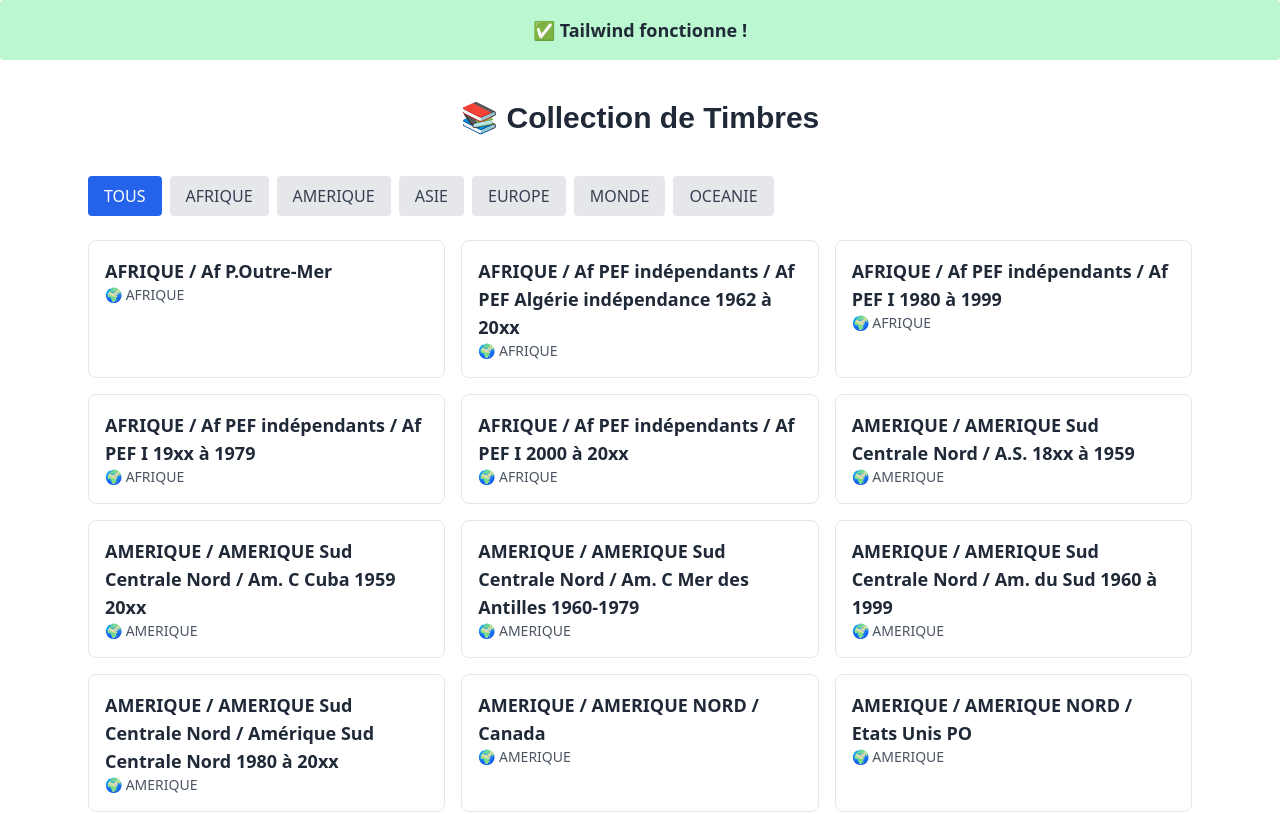
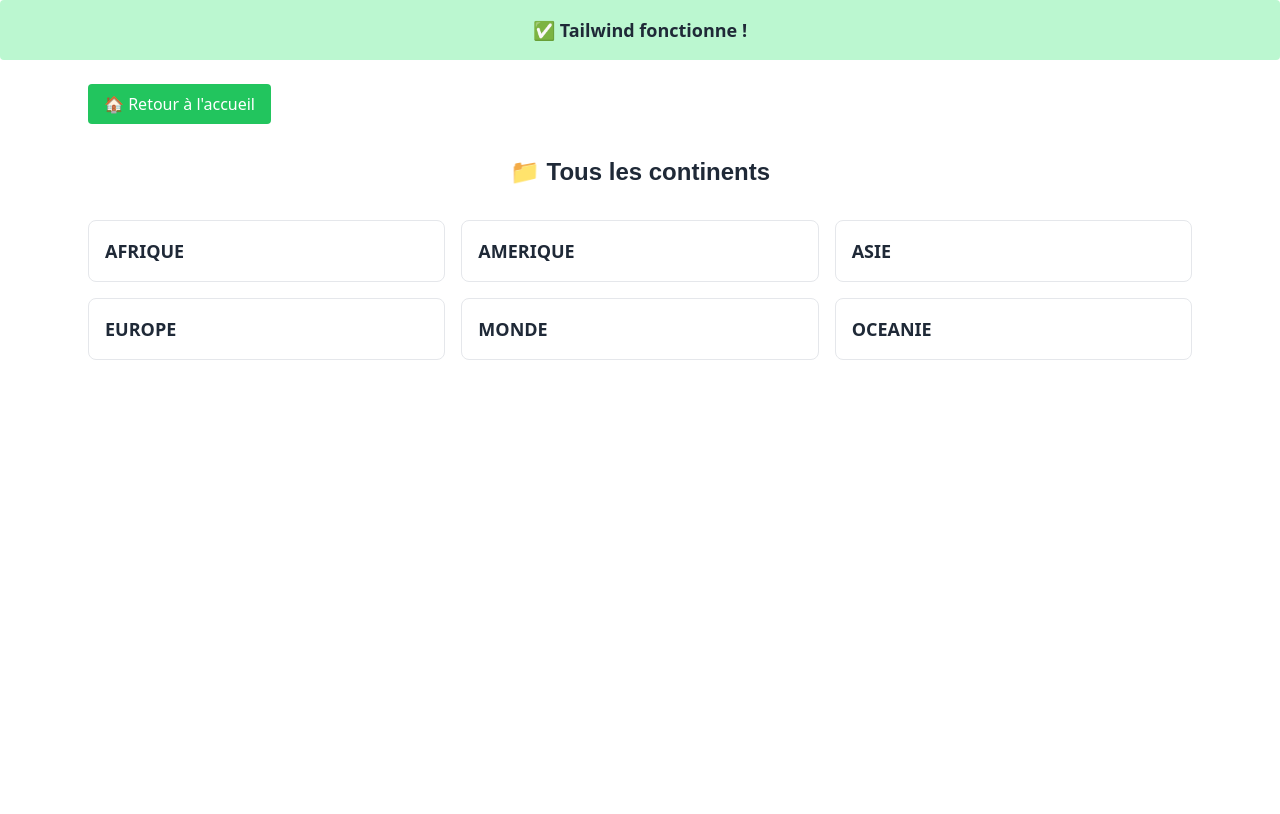
Before and after one commit to TYK-17/Collection-Timbres, a React (Create React App) app: page /collection in a window 1280 px wide. Shown: the top 814 px of the page. Built offline with nearby package versions, Linux system fonts and the light colour scheme.

Commit message:
fix CollectionPage.jsx

```diff
--- a/src/App.jsx
+++ b/src/App.jsx
@@ -12,7 +12,7 @@ export default function App() {
       <Router>
         <Routes>
           <Route path="/" element={<LandingPage />} />
-          <Route path="/collection" element={<CollectionPage />} />
+          <Route path="/collection/*" element={<CollectionPage />} />
           <Route path="/album/:albumId" element={<TimbresPage />} />
         </Routes>
       </Router>
--- a/src/pages/CollectionPage.jsx
+++ b/src/pages/CollectionPage.jsx
@@ -1,97 +1,134 @@
 import React, { useEffect, useState } from "react";
-import { Link } from "react-router-dom";
+import { useLocation, Link, useNavigate } from "react-router-dom";
 
-const continents = [
-  "TOUS",
-  "AFRIQUE",
-  "AMERIQUE",
-  "ASIE",
-  "EUROPE",
-  "MONDE",
-  "OCEANIE",
-];
+function parsePath(pathname) {
+  const parts = pathname
+    .replace(/^\/collection\/?/, "")
+    .split("/")
+    .filter(Boolean);
+  return parts;
+}
 
-function flattenTree(tree, cheminBase = "") {
-  let result = [];
-
-  for (const item of tree) {
-    const chemin = cheminBase ? `${cheminBase}/${item.name}` : item.name;
-
-    if (item.type === "folder") {
-      const enfants = flattenTree(item.children || [], chemin);
-      result.push({
-        ...item,
-        dossier: chemin,
-      });
-      result = [...result, ...enfants];
-    }
+function findNode(tree, pathParts) {
+  let current = tree[0];
+  for (const part of pathParts) {
+    if (!current.children) return null;
+    current = current.children.find(
+      (child) => child.type === "folder" && child.name === part
+    );
+    if (!current) return null;
   }
-
-  return result;
+  return current;
 }
 
 export default function CollectionPage() {
-  const [albums, setAlbums] = useState([]);
-  const [selectedContinent, setSelectedContinent] = useState("TOUS");
+  const location = useLocation();
+  const navigate = useNavigate();
+  const pathParts = parsePath(location.pathname);
+
+  const [tree, setTree] = useState([]);
+  const [currentNode, setCurrentNode] = useState(null);
 
   useEffect(() => {
     fetch("/albums-tree.json")
       .then((res) => res.json())
-      .then((tree) => {
-        const flat = flattenTree(tree);
-        const albumsAvecJson = flat.filter((item) => item.json);
-        setAlbums(albumsAvecJson);
+      .then((data) => {
+        setTree(data);
       });
   }, []);
 
-  const albumsFiltres =
-    selectedContinent === "TOUS"
-      ? albums
-      : albums.filter((a) => a.continent === selectedContinent);
+  useEffect(() => {
+    if (tree.length === 0) return;
+    const node = findNode(tree, pathParts);
+    setCurrentNode(node);
+  }, [tree, location.pathname]);
+
+  const subFolders =
+    currentNode?.children?.filter((child) => child.type === "folder") || [];
+  const currentPath = pathParts.join("/");
+  const parentPath = pathParts.slice(0, -1).join("/");
 
   return (
     <div className="max-w-6xl mx-auto p-6">
-      <h1 className="text-3xl font-bold mb-6">📚 Collection de Timbres</h1>
-
-      {/* Filtres */}
-      <div className="flex flex-wrap gap-2 mb-6">
-        {continents.map((c) => (
-          <button
-            key={c}
-            onClick={() => setSelectedContinent(c)}
-            className={`px-4 py-2 rounded ${
-              selectedContinent === c
-                ? "bg-blue-600 text-white"
-                : "bg-gray-200 text-gray-700"
-            }`}
-          >
-            {c}
-          </button>
-        ))}
+      {/* Bouton vers la LandingPage */}
+      <div className="mb-4">
+        <Link
+          to="/"
+          className="inline-block bg-green-500 text-white px-4 py-2 rounded hover:bg-green-600 transition"
+        >
+          🏠 Retour à l'accueil
+        </Link>
       </div>
 
-      {/* Albums */}
+      <h1 className="text-2xl font-bold mb-4">
+        📁 {currentPath || "Tous les continents"}
+      </h1>
+
+      {/* Bouton retour */}
+      {pathParts.length > 0 && (
+        <div className="mb-4">
+          <button
+            onClick={() => navigate(`/collection/${parentPath}`)}
+            className="px-4 py-2 bg-gray-200 text-gray-800 rounded hover:bg-gray-300"
+          >
+            ⬅ Retour
+          </button>
+        </div>
+      )}
+
+      {/* Fil d’Ariane */}
+      <div className="mb-4 text-sm text-gray-600">
+        {pathParts.length > 0 && (
+          <Link to="/collection" className="text-blue-600 underline">
+            Racine
+          </Link>
+        )}
+        {pathParts.map((part, idx) => {
+          const subPath = pathParts.slice(0, idx + 1).join("/");
+          return (
+            <span key={idx}>
+              {" / "}
+              <Link
+                to={`/collection/${subPath}`}
+                className="text-blue-600 underline"
+              >
+                {part}
+              </Link>
+            </span>
+          );
+        })}
+      </div>
+
+      {/* Sous-dossiers */}
       <div className="grid grid-cols-1 sm:grid-cols-2 md:grid-cols-3 gap-4">
-        {albumsFiltres.map((album, idx) => {
-          const cheminLisible = album.dossier
-            .split("/")
-            .slice(1)
-            .join(" / ")
-            .replace(/_/g, " ");
-          const urlId = album.dossier.replace(/\//g, "_");
-
+        {subFolders.map((child, idx) => {
+          const childPath = [...pathParts, child.name].join("/");
           return (
             <Link
               key={idx}
-              to={`/album/${urlId}`}
+              to={`/collection/${childPath}`}
               className="border rounded-lg p-4 bg-white hover:shadow-md transition"
             >
-              <h2 className="text-lg font-semibold">{cheminLisible}</h2>
-              <p className="text-sm text-gray-600">🌍 {album.continent}</p>
+              <h2 className="text-lg font-semibold">
+                {child.name.replace(/_/g, " ")}
+              </h2>
             </Link>
           );
         })}
       </div>
+
+      {/* Fichier JSON s'il existe */}
+      {currentNode?.json && (
+        <div className="mt-10 p-4 border bg-yellow-50 rounded">
+          <h3 className="font-semibold">📄 Données JSON disponibles</h3>
+          <Link
+            to={`/album/${encodeURIComponent(currentPath)}`}
+            className="text-blue-700 underline"
+          >
+            👉 Voir les timbres de cet album
+          </Link>
+        </div>
+      )}
     </div>
   );
 }
--- a/src/pages/TimbresPage.jsx
+++ b/src/pages/TimbresPage.jsx
@@ -1,5 +1,5 @@
 import { useState, useEffect } from "react";
-import { useParams } from "react-router-dom";
+import { useParams, Link } from "react-router-dom";
 import { v4 as uuidv4 } from "uuid";
 
 function flattenTree(tree, cheminBase = "") {
@@ -23,6 +23,8 @@ function flattenTree(tree, cheminBase = "") {
 
 export default function TimbresPage() {
   const { albumId } = useParams();
+  const decodedPath = decodeURIComponent(albumId); // ✅
+
   const [timbres, setTimbres] = useState([]);
   const [excelPages, setExcelPages] = useState([]);
   const [pageCourante, setPageCourante] = useState(0);
@@ -40,25 +42,19 @@ export default function TimbresPage() {
   });
   const [search, setSearch] = useState("");
 
-  // 🔄 Charger les timbres locaux
   useEffect(() => {
     const all = JSON.parse(localStorage.getItem("collection-timbres")) || [];
-    const filtered = all.filter((t) => t.album === albumId);
+    const filtered = all.filter((t) => t.album === decodedPath);
     setTimbres(filtered);
-  }, [albumId]);
+  }, [decodedPath]);
 
-  // ✅ Charger albums-tree pour trouver le bon fichier JSON
   useEffect(() => {
     fetch("/albums-tree.json")
       .then((res) => res.json())
       .then((tree) => {
         const flat = flattenTree(tree);
-
-        // Trouver l'album avec son chemin
-        const album = flat.find(
-          (a) => a.dossier.replace(/\//g, "_") === albumId
-        );
-        console.log("📁 albumId =", albumId);
+        const album = flat.find((a) => a.dossier === decodedPath); // ✅
+        console.log("📁 albumId =", decodedPath);
         console.log("🔍 Album trouvé :", album);
 
         if (!album || !album.json) {
@@ -67,27 +63,14 @@ export default function TimbresPage() {
         }
 
         const filename = album.json;
+        const url = `/data/albums/${album.dossier}/${filename}`;
 
-        // ✅ Génération de l'URL pour charger le fichier JSON
-        const basePath = "/data"; // Chemin de base
+        console.log("🔽 Chargement JSON :", url);
 
-        // Vérifiez si 'album.dossier' commence déjà par 'albums' pour éviter la duplication
-        const urlPath = album.dossier.startsWith("albums/")
-          ? album.dossier // Si "albums/" est déjà inclus, ne pas le rajouter
-          : `albums/${album.dossier}`; // Sinon, ajoutez "albums/"
-
-        const url = `${basePath}/${urlPath}/${filename}`; // Construisez l'URL finale
-        console.log("Chargement du fichier JSON depuis : ", url);
-
-        // Charger le fichier JSON depuis l'URL générée
         fetch(url)
           .then((res) => {
-            if (!res.ok) {
-              throw new Error(
-                `Erreur de chargement du fichier JSON: ${res.statusText}`
-              );
-            }
-            return res.json(); // Assurez-vous que la réponse est bien du JSON
+            if (!res.ok) throw new Error(`Erreur: ${res.statusText}`);
+            return res.json();
           })
           .then((data) => {
             const pagesArray = Object.keys(data).map((key) => ({
@@ -97,15 +80,15 @@ export default function TimbresPage() {
             setExcelPages(pagesArray);
           })
           .catch((err) => {
-            console.error("❌ Erreur de chargement du fichier JSON :", err);
-            setExcelPages([]); // Gestion propre de l'erreur
+            console.error("❌ Erreur de chargement :", err);
+            setExcelPages([]);
           });
       });
-  }, [albumId]);
+  }, [decodedPath]);
 
   const saveToLocal = (newList) => {
     const all = JSON.parse(localStorage.getItem("collection-timbres")) || [];
-    const others = all.filter((t) => t.album !== albumId);
+    const others = all.filter((t) => t.album !== decodedPath);
     const updated = [...others, ...newList];
     localStorage.setItem("collection-timbres", JSON.stringify(updated));
   };
@@ -129,7 +112,7 @@ export default function TimbresPage() {
   };
 
   const addTimbre = () => {
-    const newTimbre = { ...form, id: uuidv4(), album: albumId };
+    const newTimbre = { ...form, id: uuidv4(), album: decodedPath };
     const updated = [...timbres, newTimbre];
     setTimbres(updated);
     saveToLocal(updated);
@@ -159,16 +142,23 @@ export default function TimbresPage() {
       t.notes?.toLowerCase().includes(search.toLowerCase())
   );
 
-  // ✅ On place cette déclaration AVANT le return
-  const cheminLisible = albumId
-    .split("/")
-    .map((segment) => decodeURIComponent(segment).replace(/_/g, " "))
-    .join(" / ");
+  const cheminLisible = decodedPath.split("/").join(" / ");
 
   return (
     <div className="max-w-6xl mx-auto p-6 font-sans">
+      {/* Bouton retour */}
+      <div className="mb-4">
+        <Link
+          to="/collection"
+          className="inline-block bg-blue-600 text-white px-4 py-2 rounded hover:bg-blue-700 transition"
+        >
+          ⬅ Retour à la collection
+        </Link>
+      </div>
+
       <h1 className="text-2xl font-bold mb-4">📘 Album : {cheminLisible}</h1>
 
+      {/* Barre de recherche */}
       <input
         className="border px-3 py-2 mb-4 w-full"
         placeholder="🔍 Rechercher un timbre..."
```
